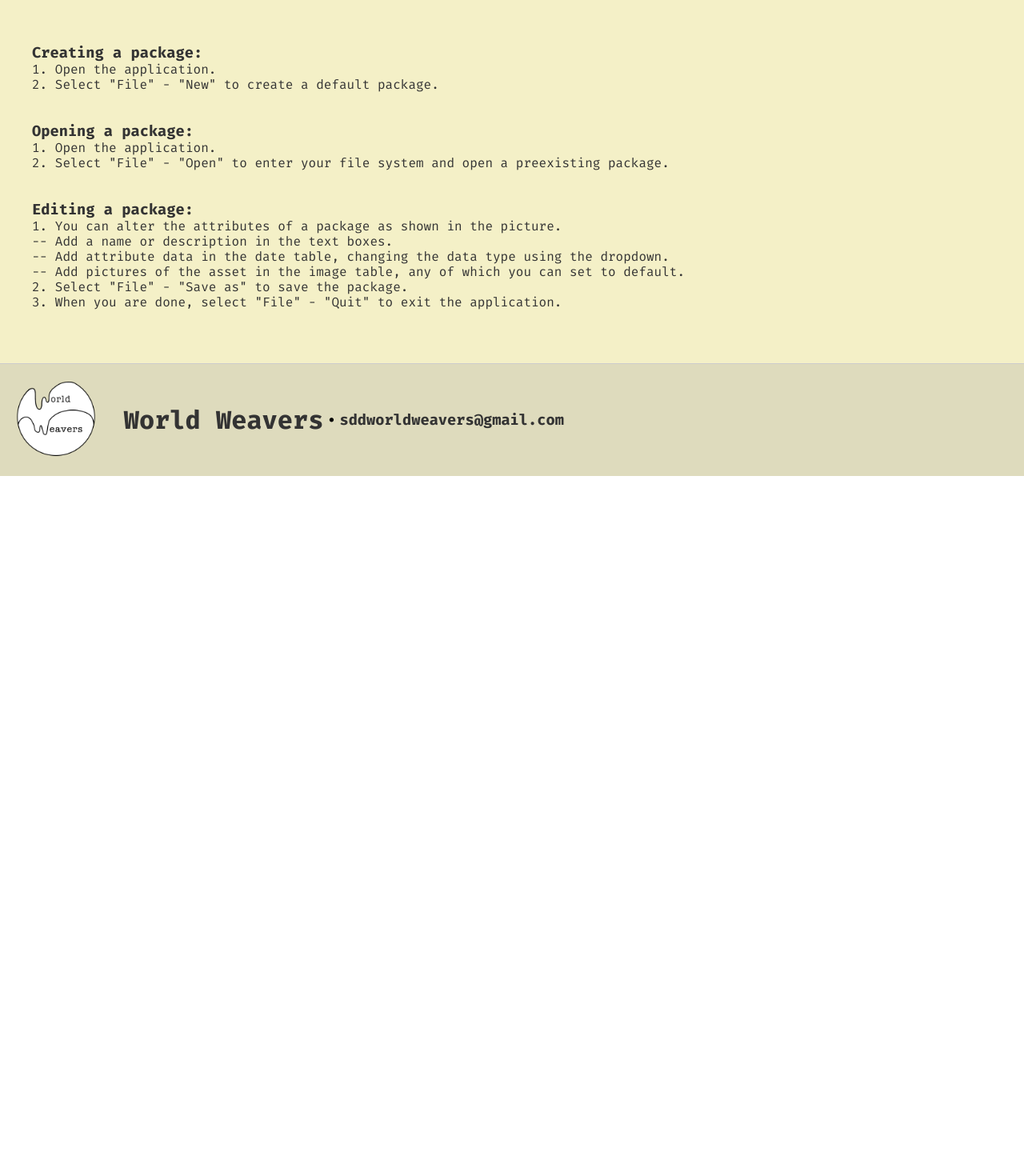
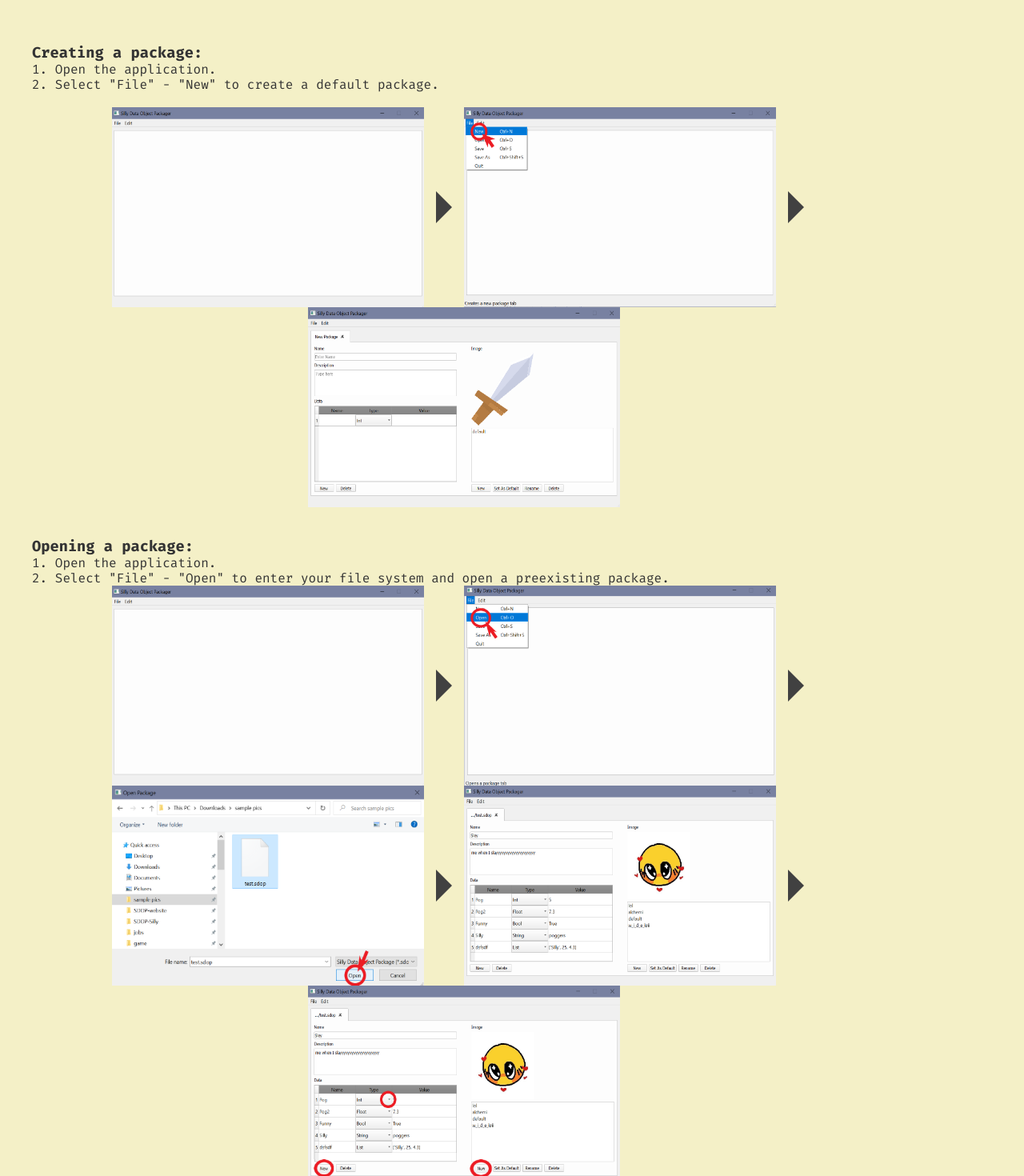
Before and after one commit to dliang3/SDOP-website, a React (Create React App) app: page /Guide in a window 1280 px wide. Shown: the part 400-1870 px from the top of the page at 80% size. Before the commit the page ends 995 px from the top, so only its background shows below. Built offline with nearby package versions, Linux system fonts and the light colour scheme.

Commit message:
adding pics

```diff
--- a/src/pages/Guide/Guide.css
+++ b/src/pages/Guide/Guide.css
@@ -8,3 +8,23 @@
 .guideBody {
   margin: 10% 10% 0 0;
 }
+
+.arrow {
+  width: 0;
+  height: 0;
+  border-top: 20px solid transparent;
+  border-bottom: 20px solid transparent;
+  border-left: 20px solid #414141;
+  margin: auto 15px auto 15px;
+}
+
+.imageLayout {
+  display: flex;
+  justify-content: center;
+  flex-wrap: wrap;
+}
+
+img {
+  width: 390px;
+  height: 250px;
+}
--- a/src/pages/Guide/Guide.js
+++ b/src/pages/Guide/Guide.js
@@ -1,3 +1,5 @@
+import React, { useState } from 'react';
+import ImagePreview from '../../components/ImagePreview/imagePreview.js';
 import "./Guide.css"
 import "../../components/buttons.css"
 import { Link } from "react-router-dom"
@@ -7,6 +9,18 @@ const Guide = () => {
   const handleOnClick = () => {
     window.location.href = '/Download';
   }
+
+    // logic for handling image preview
+    const [selectedImage, setSelectedImage] = useState(null);
+
+    const handleImageClick = (imageSrc) => {
+      setSelectedImage(imageSrc);
+    };
+
+    const handleCloseImage = () => {
+      setSelectedImage(null);
+    };
+
 
   return (
     <div className="guide">
@@ -18,18 +32,43 @@ const Guide = () => {
 
         <h3>Creating a package:</h3>
         <body>1. Open the application.<br></br>
-          2. Select "File" - "New" to create a default package. <br></br>
+          2. Select "File" - "New" to create a default package. <br></br><br></br>
+
+          <div className="imageLayout">
+
+            <img src={require("../../images/guide/open.PNG")} alt="open" onClick={() => handleImageClick(require("../../images/guide/open.PNG"))} />
+            <div className="arrow" />
+            <img src={require("../../images/guide/select_new.PNG")} alt="select new" onClick={() => handleImageClick(require("../../images/guide/select_new.PNG"))} />
+            <div className="arrow" />
+            <img src={require("../../images/guide/default.PNG")} alt="default" onClick={() => handleImageClick(require("../../images/guide/default.PNG"))} />
+
+          </div>
+
         </body>
         <br></br><br></br>
 
         <h3>Opening a package:</h3>
         <body>1. Open the application.<br></br>
           2. Select "File" - "Open" to enter your file system and open a preexisting package. <br></br>
+
+          <div className="imageLayout">
+
+          <img src={require("../../images/guide/open.PNG")} alt="open" onClick={() => handleImageClick(require("../../images/guide/open.PNG"))} />
+          <div className="arrow" />
+          <img src={require("../../images/guide/select_open.PNG")} alt="select open" onClick={() => handleImageClick(require("../../images/guide/select_open.PNG"))} />
+          <div className="arrow" />
+          <img src={require("../../images/guide/open_file.PNG")} alt="open file" onClick={() => handleImageClick(require("../../images/guide/open_file.PNG"))} />
+          <div className="arrow" />
+          <img src={require("../../images/guide/opened_file.PNG")} alt="opened file" onClick={() => handleImageClick(require("../../images/guide/opened_file.PNG"))} />
+          <div className="arrow" />
+          <img src={require("../../images/guide/edit.PNG")} alt="edit" onClick={() => handleImageClick(require("../../images/guide/edit.PNG"))} />
+          </div>
+
         </body>
         <br></br><br></br>
 
         <h3>Editing a package:</h3>
-        <body>1. You can alter the attributes of a package as shown in the picture.<br></br>
+        <body>1. You can alter the attributes of a package as shown in the picture above.<br></br>
           -- Add a name or description in the text boxes.<br></br>
           -- Add attribute data in the date table, changing the data type using the dropdown.<br></br>
           -- Add pictures of the asset in the image table, any of which you can set to default. <br></br>
```
